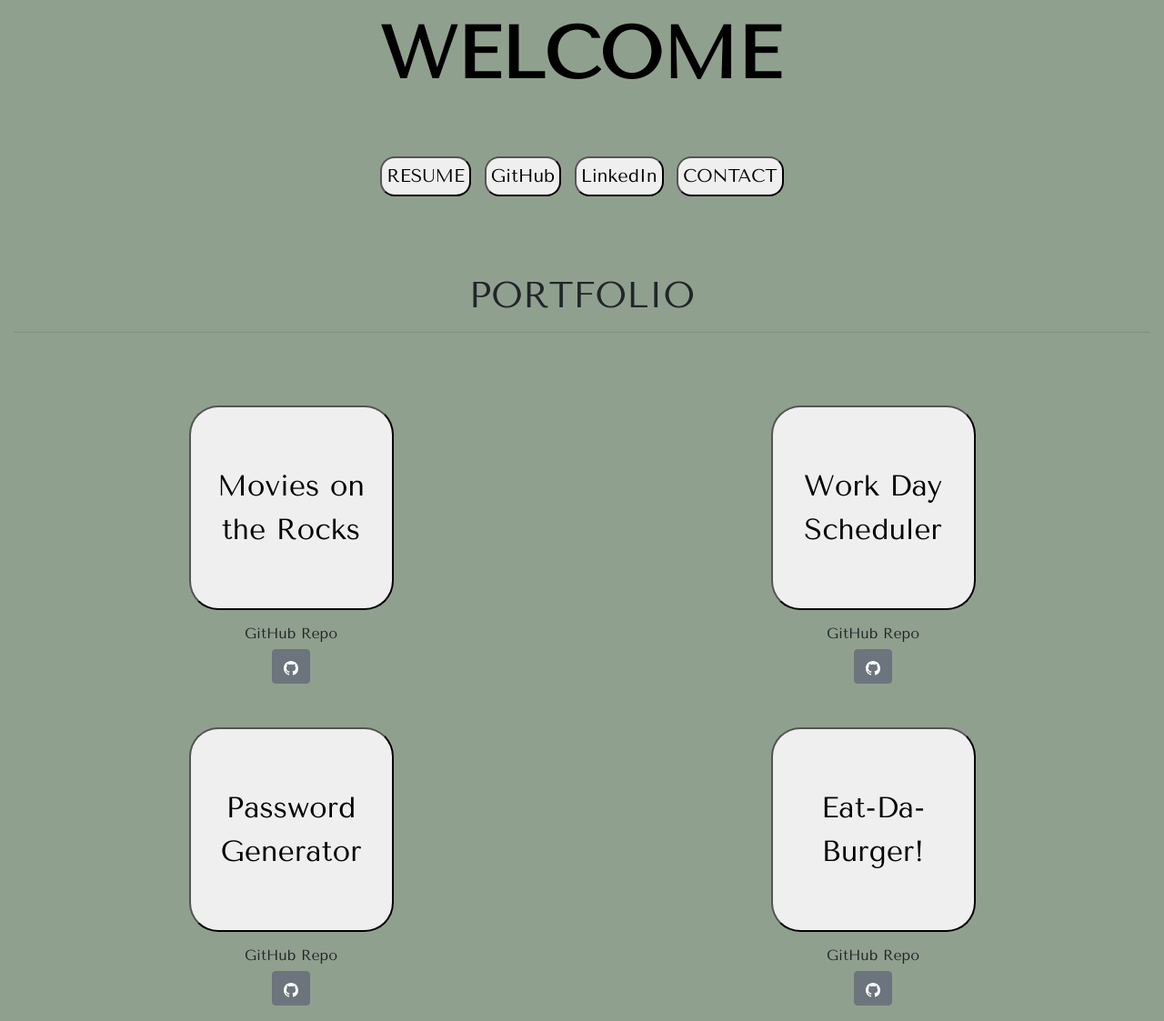
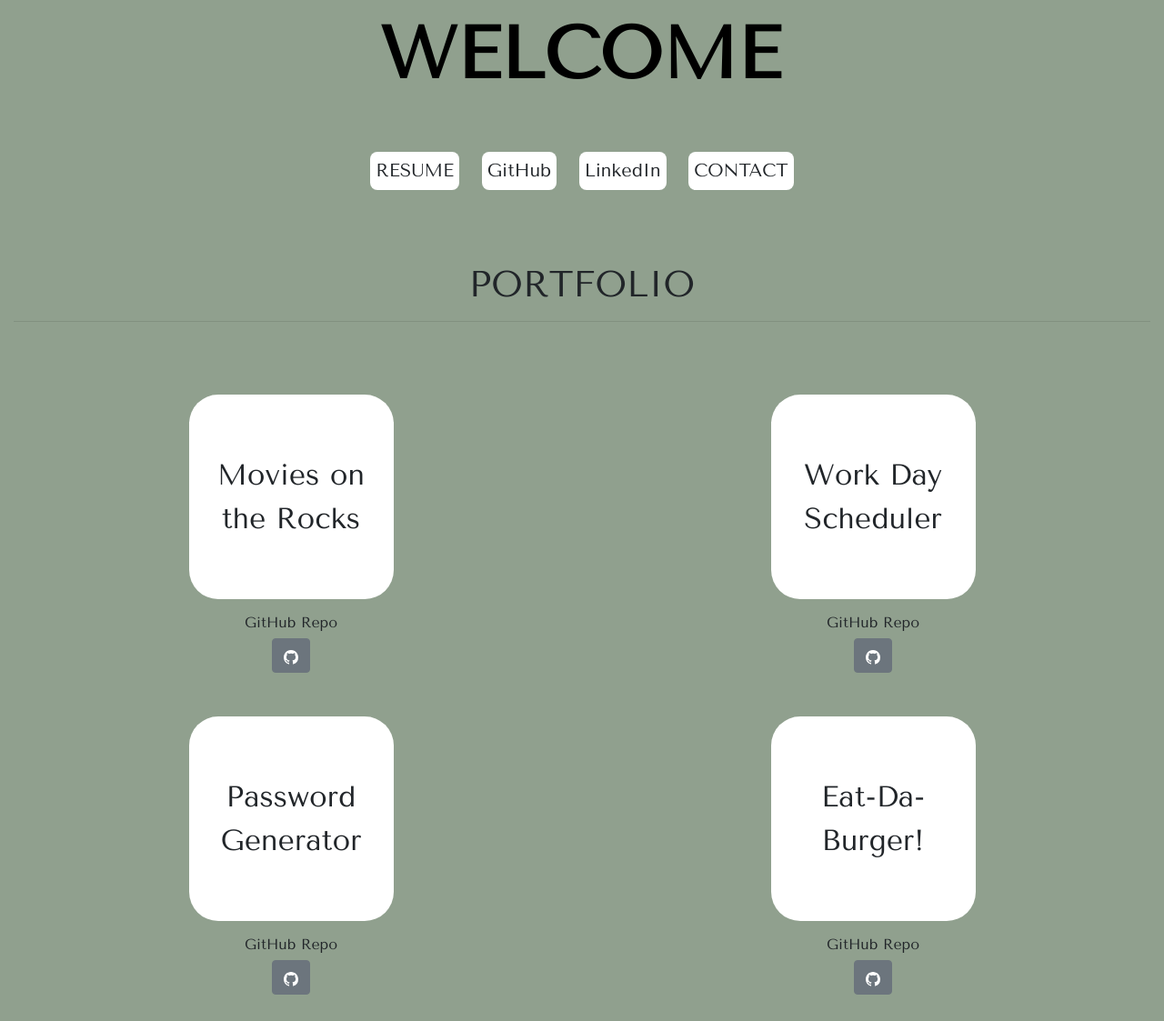
Before and after one commit to matthayden09/matthayden09.github.io, a website: page index.html in a window 1280 px wide. Shown: the part 45-1168 px from the top of the page at 91% size. Drawn offline with nearby package versions, Linux system fonts and the light colour scheme.

Commit message:
fixed anchor tags

```diff
--- a/index.html
+++ b/index.html
@@ -27,16 +27,16 @@
         <!-- links -->
         <div class="nav-links">
             <a href="assets/Resume.pdf">
-                <button class="nav-btn">RESUME</button>
+                <button class="btn nav-btn">RESUME</button>
             </a>
             <a href="https://github.com/matthayden09">
-                <button class="nav-btn">GitHub</button>
+                <button class="btn nav-btn">GitHub</button>
             </a>
             <a href="https://www.linkedin.com/in/matthew-hayden-a1aa38147/">
-                <button class="nav-btn">LinkedIn</button>
+                <button class="btn nav-btn">LinkedIn</button>
             </a>
             <a href="contact.html">
-                <button class="nav-btn">CONTACT</button>
+                <button class="btn nav-btn">CONTACT</button>
             </a>
         </div>
         <!-- portfolio -->
@@ -47,7 +47,7 @@
         <div class="row">
             <div class="col-md-6">
                 <a href="https://mklakhan.github.io/movies-on-the-rocks/">
-                    <button class="project-deploy">Movies on the Rocks</button>
+                    <button class="btn project-deploy">Movies on the Rocks</button>
                 </a>
                 <br>
                 <h6 class="repo-text">GitHub Repo</h6>
@@ -64,7 +64,7 @@
             </div>
             <div class="col-md-6">
                 <a href="https://matthayden09.github.io/work_day_scheduler/">
-                    <button class="project-deploy">Work Day Scheduler</button>
+                    <button class="btn project-deploy">Work Day Scheduler</button>
                 </a>
                 <br>
                 <h6 class="repo-text">GitHub Repo</h6>
@@ -83,7 +83,7 @@
         <div class="row">
             <div class="col-md-6">
                 <a href="https://matthayden09.github.io/password_generator/">
-                    <button class="project-deploy">Password Generator</button>
+                    <button class="btn project-deploy">Password Generator</button>
                 </a>
                 <br>
                 <h6 class="repo-text">GitHub Repo</h6>
@@ -100,7 +100,7 @@
             </div>
             <div class="col-md-6">
                 <a href="https://stormy-hollows-37273.herokuapp.com/">
-                    <button class="project-deploy">Eat-Da-Burger!</button>
+                    <button class="btn project-deploy">Eat-Da-Burger!</button>
                 </a>
                 <br>
                 <h6 class="repo-text">GitHub Repo</h6>
@@ -119,7 +119,7 @@
         <div class="row">
             <div class="col-md-6">
                 <a href="https://gentle-cliffs-54160.herokuapp.com/">
-                    <button class="project-deploy">The Culture Blog</button>
+                    <button class="btn project-deploy">The Culture Blog</button>
                 </a>
                 <br>
                 <h6 class="repo-text">GitHub Repo</h6>
--- a/style.css
+++ b/style.css
@@ -53,14 +53,18 @@ body {
 
 .nav-btn {
     font-size: 20px;
+    background-color: white;
     padding: 5px;
-    margin: 5px;
-    border-radius: 1rem;
+    border-radius: .5rem;
     font-family: 'Tenor Sans', sans-serif;
 }
 
 .nav-btn:hover {
     background-color: rgb(184, 248, 184);
+}
+
+a {
+    margin: 10px;
 }
 
 .portfolio-header {
@@ -77,6 +81,7 @@ body {
 }
 
 .project-deploy{
+    background-color: white;
     border-radius: 2rem;
     width: 225px;
     height: 225px;
```
